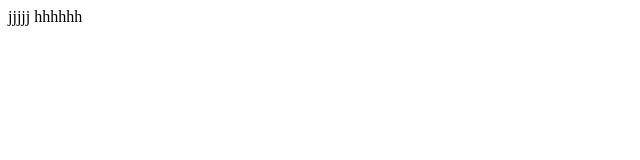
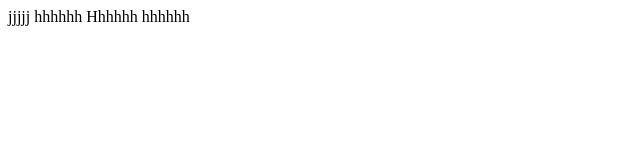
Before and after one commit to 2363521857/hjkhhk, a plain HTML site: page index.html in a window 1280 px wide. Shown: the whole page, without its empty margins (0-640 px from the left). Drawn offline with Linux system fonts and the light colour scheme.

Commit message:
哈哈哈哈

```diff
--- a/index.html
+++ b/index.html
@@ -11,6 +11,7 @@
 <body>
     jjjjj
     hhhhhh
+    Hhhhhh hhhhhh
 </body>
 
 </html>
```
